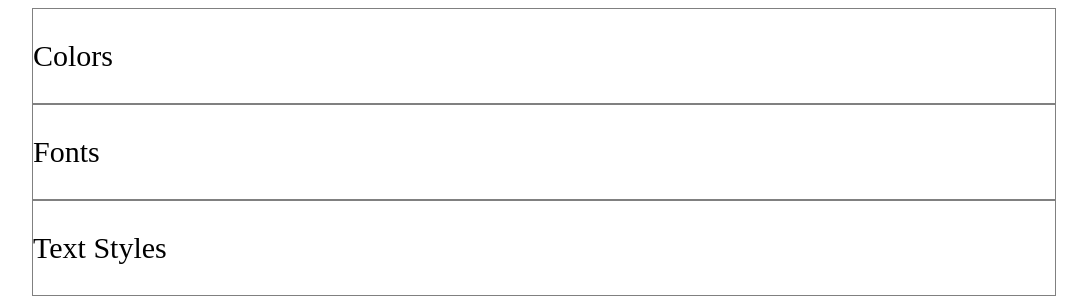
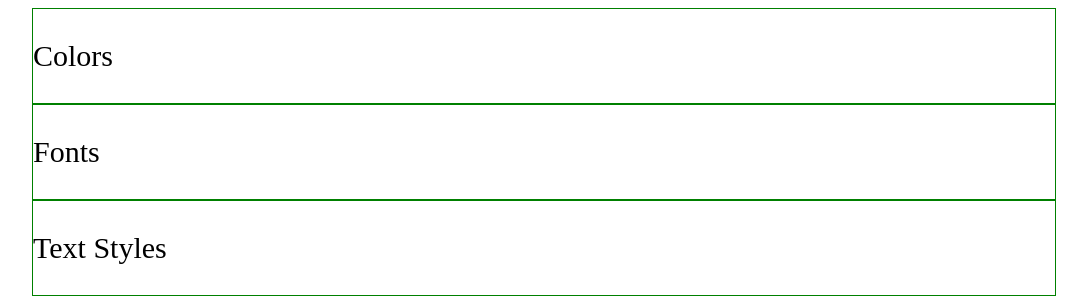
Before and after one commit to PurohitYuvvraj/PurohitYuvvraj.github.io, a plain HTML site: page index.html in a window 1280 px wide. Shown: the whole page, without its empty margins (96-1183 px from the left). Drawn offline with Linux system fonts and the light colour scheme.

Commit message:
Update styles.css

```diff
--- a/styles.css
+++ b/styles.css
@@ -4,7 +4,7 @@ body {
 }
 
 .container {
-	border: 1px solid gray;
+	border: 1px solid green;
 }
 
 .header {
```
